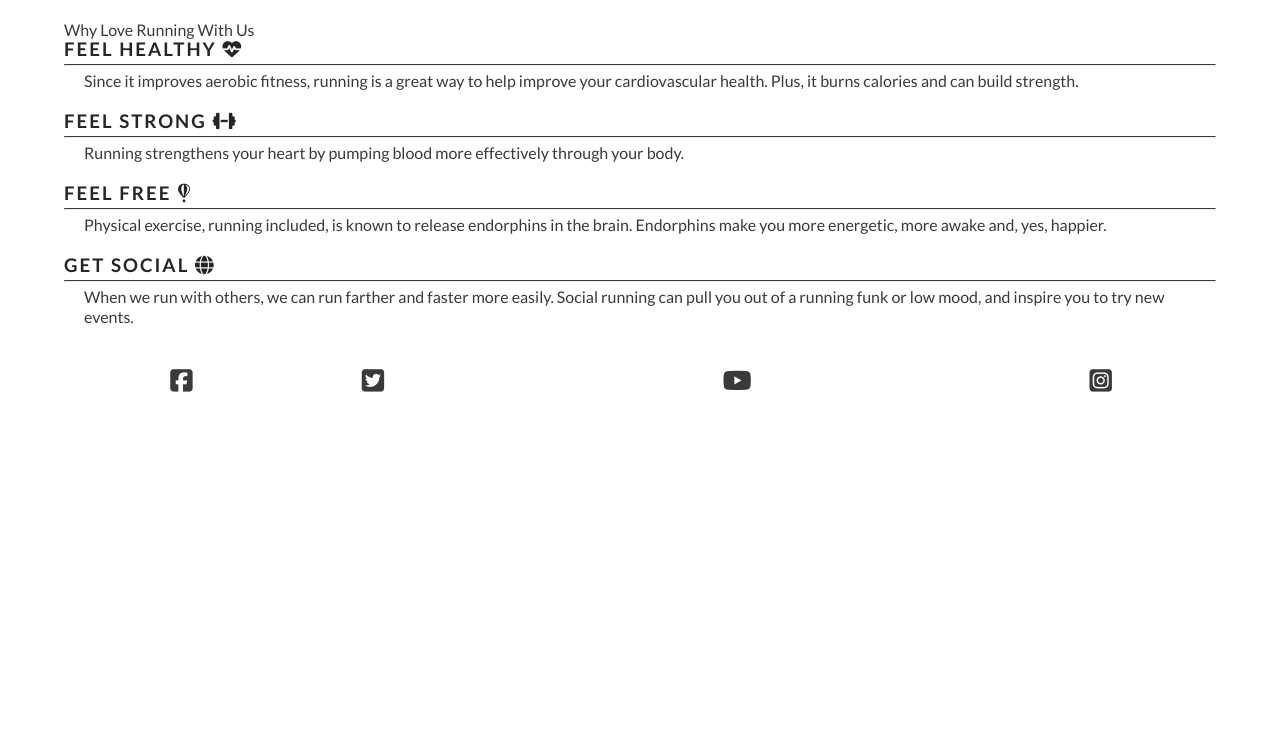
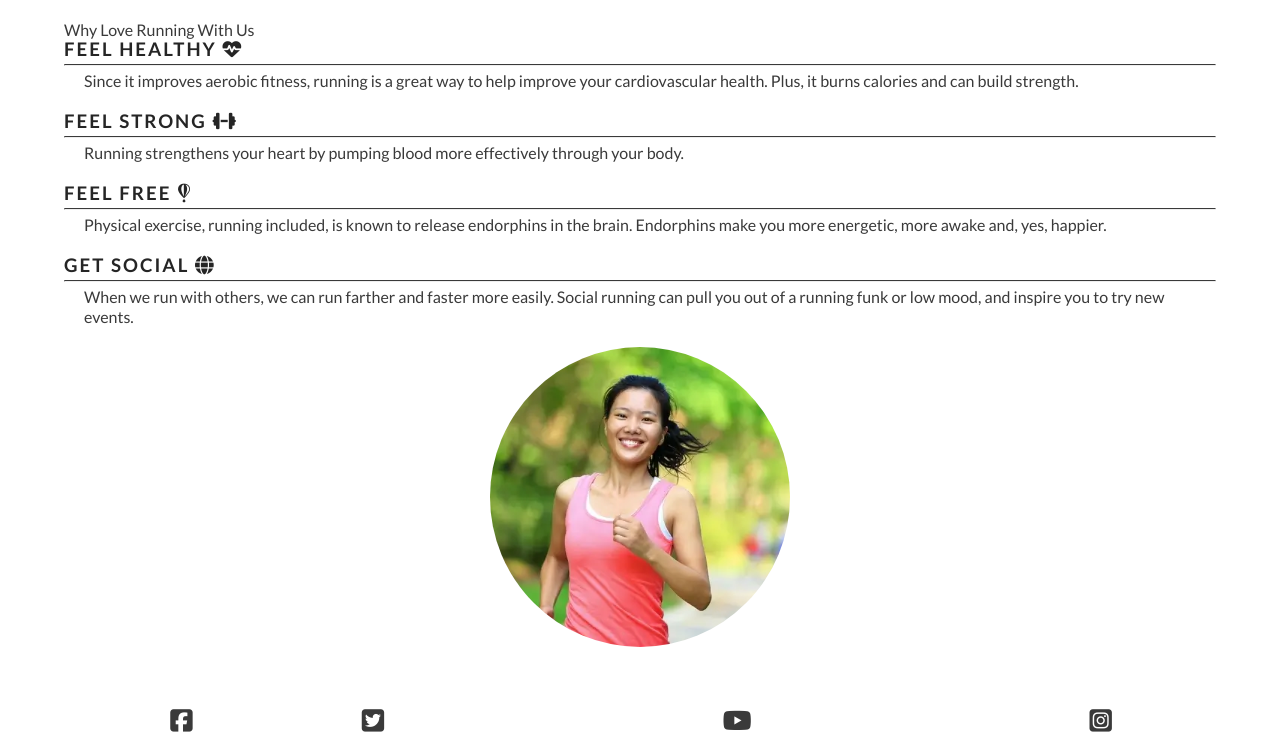
Before and after one commit to JyotiHambir-BC/love-running, a plain HTML site: page index.html in a window 1280 px wide. Shown: the part 679-1434 px from the top of the page. Before the commit the page ends 1094 px from the top, so only its background shows below. Drawn offline with Linux system fonts and the light colour scheme.

Commit message:
add circular image to the reason section

```diff
--- a/assets/css/style.css
+++ b/assets/css/style.css
@@ -115,9 +115,25 @@
 #benefits p {
     padding: 0 20px;
 }
+
 hr {
     border-top: 1px solid #3a3a3a;
     margin: 5px 0;
+}
+#circle-cover-bg{
+    width: 90vw;
+    height: 90vw;
+    margin-bottom: 20px;
+    background: url('../images/reasons-image.webp') no-repeat top center/cover;
+    /* make square image into the circle */
+    border-radius: 50%;
+    max-width: 300px;
+    max-height: 300px;
+}
+#benefit-image{
+    display: flex;
+    align-items: center;
+    justify-content: center;
 }
 
 #social-network{
--- a/index.html
+++ b/index.html
@@ -72,6 +72,9 @@
                         <p>When we run with others, we can run farther and faster more easily. Social running can pull you out of a running funk or low mood, and inspire you to try new events.</p>
                     </div>
                 </div>
+                <div id="benefit-image">
+                    <div id="circle-cover-bg"></div>
+                </div>
 
             </div>
         </section>
```
Also changed, not shown: assets/images/reasons-image.webp (added).
